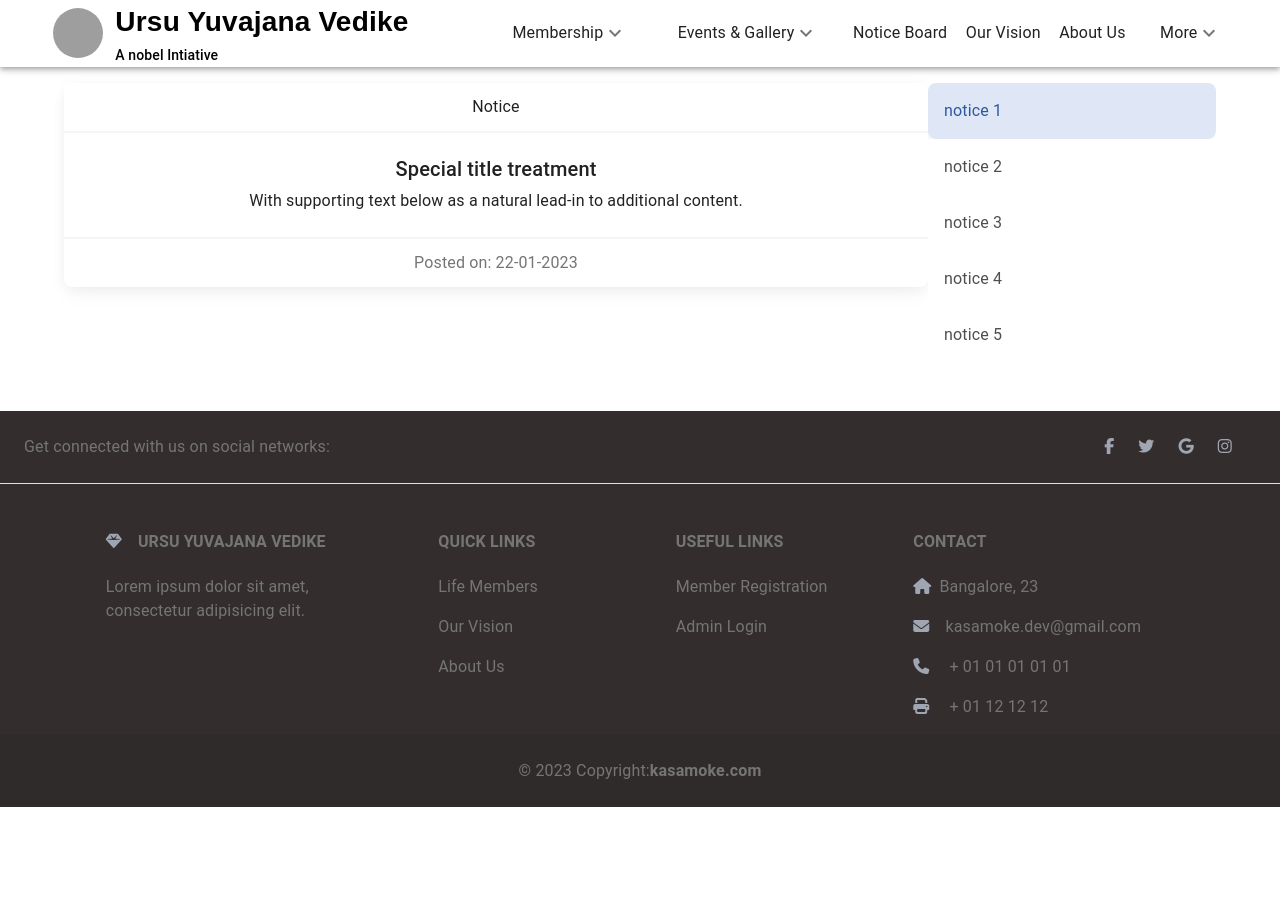
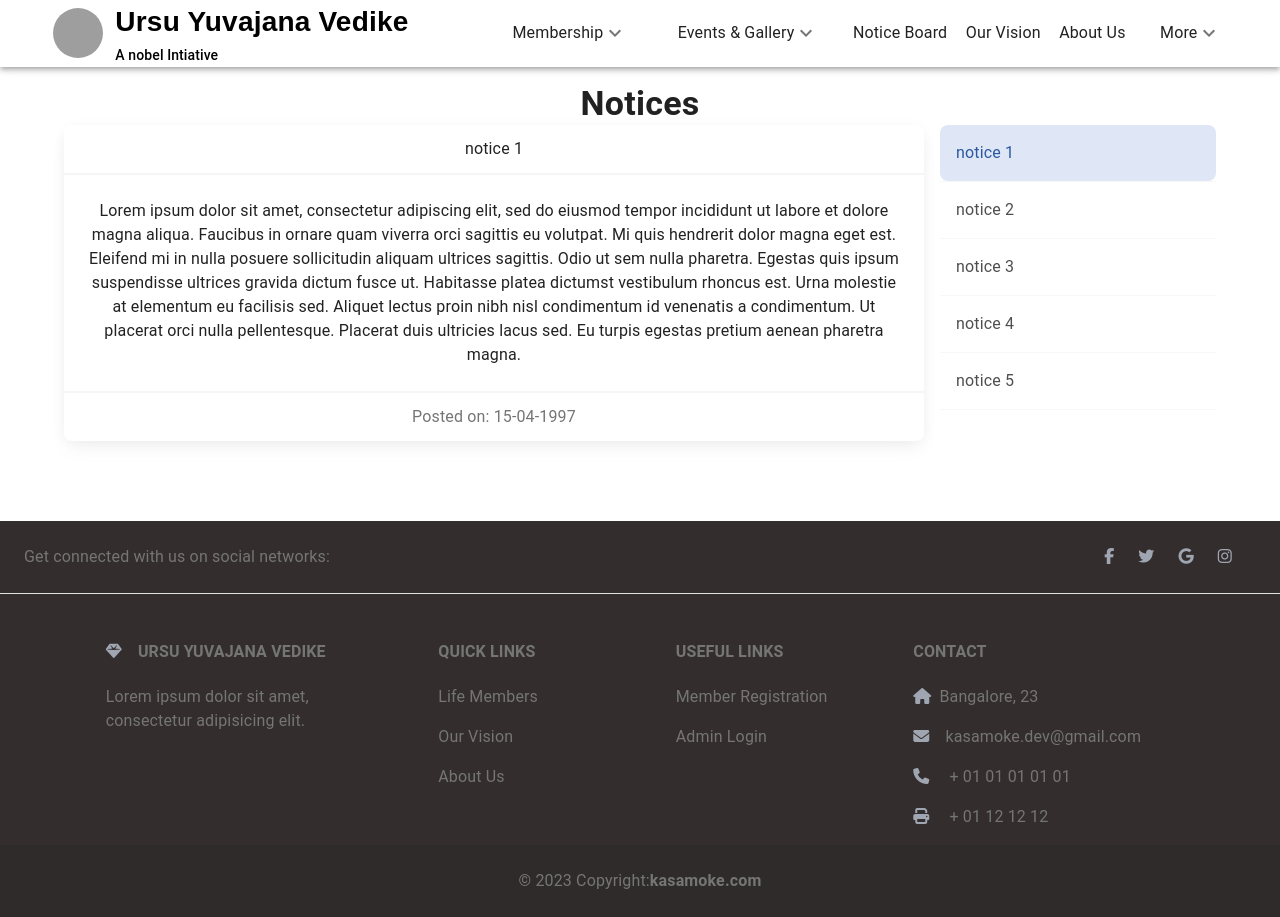
Before and after one commit to kasamokeDev/Ursu-Yuvajana-Vedike, a Next.js app: page /notice in a window 1280 px wide. Before the commit the page ends 807 px from the top, so only its background shows below. Built offline with nearby package versions, Linux system fonts and the light colour scheme; grey boxes are pictures that could not be loaded.

Commit message:
notice board ui

```diff
--- a/components/notice-board/NoticeContainer.js
+++ b/components/notice-board/NoticeContainer.js
@@ -1,19 +1,63 @@
+/* eslint-disable @next/next/no-img-element */
 import React from 'react';
-import { Container, Grid, Box } from '@mui/material';
+import { Container, Grid, Typography, useMediaQuery } from '@mui/material';
 import NoticeFocused from './NoticeFocused';
 import NoticeList from './NoticeList';
 import noticeData from '../../staticData/NoticeData';
 
+import { useTheme } from '@mui/material/styles';
+import Styles from './style';
+
 function NoticeContainer() {
+  const theme = useTheme();
+  const isMobile = useMediaQuery(theme.breakpoints.down('lg'));
+  const style = Styles(theme);
+  const [notices, setNotices] = React.useState(noticeData);
+  const [activeNotice, setActiveNotice] = React.useState(noticeData[0]);
+  const selectActive = (id) => {
+    notices.map((item) => {
+      if (item.id === id) setActiveNotice(item);
+    });
+    const noticeList = notices.map((item) => {
+      if (item.id === id) item.status = 'active';
+      else item.status = 'disabled';
+      return item;
+    });
+    setNotices(noticeList);
+  };
   return (
-    <Container maxWidth="lg" sx={{mt: 2}}>
-      <Grid container>
+    <Container
+      maxWidth="lg"
+      sx={{
+        display: 'flex',
+        flexDirection: 'column',
+        alignItems: 'center',
+        justifyContent: 'center',
+        mb: 10,
+        mt: 2,
+      }}
+    >
+      <Typography variant="h4">
+        <strong>Notices</strong>
+      </Typography>
+      {/* {isMobile && (
+        <Grid item xs={12} md={3}>
+          <NoticeList
+            noticeData={notices}
+            selectActive={selectActive}
+            mobileView={isMobile && true}
+          />
+        </Grid>
+      )} */}
+      <Grid container spacing={2}>
         <Grid item xs={12} md={9}>
-          <NoticeFocused />
+          <NoticeFocused notice={activeNotice} />
         </Grid>
-        <Grid item xs={12} md={3}>
-          <NoticeList noticeData={noticeData}/>
-        </Grid>
+        {/* {!isMobile && ( */}
+          <Grid item xs={12} md={3}>
+            <NoticeList noticeData={notices} selectActive={selectActive} />
+          </Grid>
+        {/* )} */}
       </Grid>
     </Container>
   );
--- a/components/notice-board/NoticeFocused.js
+++ b/components/notice-board/NoticeFocused.js
@@ -1,22 +1,21 @@
 import React from 'react';
 import { Box } from '@mui/material';
 
-function NoticeFocused() {
+function NoticeFocused({ notice }) {
   return (
     <Box>
       <div class="card text-center">
-        <div class="card-header">Notice</div>
+        <div class="card-header">{notice.title}</div>
         <div class="card-body">
-          <h5 class="card-title">Special title treatment</h5>
+          {/* <h5 class="card-title">Special title treatment</h5> */}
           <p class="card-text">
-            With supporting text below as a natural lead-in to additional
-            content.
+            {notice.body}
           </p>
           {/* <a href="#" class="btn btn-primary">
             Go somewhere
           </a> */}
         </div>
-        <div class="card-footer text-muted">Posted on: 22-01-2023</div>
+        <div class="card-footer text-muted">Posted on: {notice.postedOn}</div>
       </div>
     </Box>
   );
--- a/components/notice-board/NoticeList.js
+++ b/components/notice-board/NoticeList.js
@@ -1,10 +1,17 @@
 import React from 'react';
-
-function NoticeList({ noticeData }) {
+import { Divider } from '@mui/material';
+function NoticeList({ noticeData, selectActive, mobileView = false }) {
   return (
-    <ul className="list-group list-group-light">
-      {noticeData.map((item, index) => {
+    <ul
+      className={
+        mobileView
+          ? 'list-group list-group-light'
+          : 'list-group list-group-light'
+      }
+    >
+      {noticeData?.map((item, index) => {
         return (
+          <>
             <li
               key={index}
               className={
@@ -12,10 +19,16 @@ function NoticeList({ noticeData }) {
                   ? 'list-group-item px-3 border-0 active'
                   : 'list-group-item px-3 border-0'
               }
+              style={{ cursor: 'pointer' }}
               aria-current={item.status === 'active' ? 'true' : 'false'}
+              onClick={() => {
+                selectActive(item.id);
+              }}
             >
-            {item.body}
+              {item.title}
             </li>
+            <Divider />
+          </>
         );
       })}
     </ul>
--- /dev/null
+++ b/components/notice-board/style.js
@@ -0,0 +1,41 @@
+const Styles = (theme) => ({
+  slideType1: {
+    animation: 'translate-title 2s linear',
+    '@keyframes translate-title': {
+      '0%': {
+        opacity: 0,
+        transform: 'translateY(-200%)',
+      },
+      '100%': {
+        opacity: 1,
+        transform: 'translateY(0)',
+      },
+    },
+  },
+  carouselImage: {
+    [theme.breakpoints.down('sm')]: {
+      maxHeight: '15rem',
+    },
+    maxWidth: '100%',
+    maxHeight: '10rem',
+    objectFit: 'cover',
+  },
+  swiperSlide: {
+    maxWidth: '100%',
+  },
+  button: {
+    width: '15rem',
+    textTransform: 'none',
+    borderRadius: '1rem',
+    backgroundColor: 'rgb(45, 132, 204)',
+    fontFamily: 'arial, sans-serif',
+    color: '#FFFFFF',
+
+    '&:hover': {
+      backgroundColor: 'rgb(45, 132, 204)',
+      color: '#FFFFFF',
+    },
+  },
+});
+
+export default Styles;
--- a/components/photo-gallery/MainPhotoGallery.js
+++ b/components/photo-gallery/MainPhotoGallery.js
@@ -15,9 +15,7 @@ function MainPhotoGallery() {
         mt: 2,
       }}
     >
-      <Typography
-        variant="h4"
-      >
+      <Typography variant="h4">
         <strong>Photo Gallery</strong>
       </Typography>
       <div class="lightbox">
--- a/staticData/NoticeData.js
+++ b/staticData/NoticeData.js
@@ -1,27 +1,37 @@
 const noticeData = [
   {
-    body: 'notice 1',
-    postedOn: '',
+    id: 1,
+    title: 'notice 1',
+    body: 'Lorem ipsum dolor sit amet, consectetur adipiscing elit, sed do eiusmod tempor incididunt ut labore et dolore magna aliqua. Faucibus in ornare quam viverra orci sagittis eu volutpat. Mi quis hendrerit dolor magna eget est. Eleifend mi in nulla posuere sollicitudin aliquam ultrices sagittis. Odio ut sem nulla pharetra. Egestas quis ipsum suspendisse ultrices gravida dictum fusce ut. Habitasse platea dictumst vestibulum rhoncus est. Urna molestie at elementum eu facilisis sed. Aliquet lectus proin nibh nisl condimentum id venenatis a condimentum. Ut placerat orci nulla pellentesque. Placerat duis ultricies lacus sed. Eu turpis egestas pretium aenean pharetra magna.',
+    postedOn: '15-04-1997',
     status: 'active',
   },
   {
-    body: 'notice 2',
-    postedOn: '',
+    id: 2,
+    title: 'notice 2',
+    body: 'Aliquam vestibulum morbi blandit cursus risus at ultrices mi. Faucibus interdum posuere lorem ipsum dolor sit. Nunc eget lorem dolor sed viverra ipsum nunc aliquet bibendum. Nisi est sit amet facilisis magna etiam tempor orci eu. Varius duis at consectetur lorem donec massa. Lobortis mattis aliquam faucibus purus in massa tempor nec. Feugiat in ante metus dictum at tempor commodo ullamcorper a. Massa sed elementum tempus egestas sed sed risus. Ultrices mi tempus imperdiet nulla malesuada pellentesque elit eget gravida. Enim ut tellus elementum sagittis vitae et leo. Ornare massa eget egestas purus viverra accumsan in nisl. In hac habitasse platea dictumst vestibulum rhoncus. Quis commodo odio aenean sed adipiscing diam donec. Imperdiet proin fermentum leo vel.',
+    postedOn: '15-04-1996',
     status: 'disabled',
   },
   {
-    body: 'notice 3',
-    postedOn: '',
+    id: 3,
+    title: 'notice 3',
+    body: 'Erat nam at lectus urna duis convallis convallis. Ultricies tristique nulla aliquet enim tortor. Enim eu turpis egestas pretium aenean pharetra. Vitae sapien pellentesque habitant morbi tristique. Lectus nulla at volutpat diam ut venenatis tellus in metus. Nulla aliquet porttitor lacus luctus accumsan tortor posuere ac ut. Odio facilisis mauris sit amet massa vitae. Nunc faucibus a pellentesque sit amet porttitor eget. Pellentesque diam volutpat commodo sed egestas egestas fringilla phasellus. Condimentum vitae sapien pellentesque habitant morbi. Mauris augue neque gravida in fermentum et. Gravida in fermentum et sollicitudin. Sociis natoque penatibus et magnis dis parturient montes. Id neque aliquam vestibulum morbi blandit cursus.',
+    postedOn: '09-04-1995',
     status: 'disabled',
   },
   {
-    body: 'notice 4',
-    postedOn: '',
+    id: 4,
+    title: 'notice 4',
+    body: 'Massa massa ultricies mi quis hendrerit dolor magna eget. Eget nullam non nisi est sit. Sed felis eget velit aliquet. Enim blandit volutpat maecenas volutpat. Urna duis convallis convallis tellus id. Est placerat in egestas erat imperdiet sed euismod. Leo integer malesuada nunc vel risus commodo viverra maecenas. Tellus integer feugiat scelerisque varius morbi enim nunc faucibus. Vel elit scelerisque mauris pellentesque pulvinar pellentesque habitant morbi. Velit scelerisque in dictum non consectetur a erat nam at. Mauris nunc congue nisi vitae suscipit. In aliquam sem fringilla ut morbi tincidunt augue interdum. Pellentesque elit eget gravida cum sociis natoque penatibus et.',
+    postedOn: '05-04-1995',
     status: 'disabled',
   },
   {
-    body: 'notice 5',
-    postedOn: '',
+    id: 5,
+    title: 'notice 5',
+    body: 'Enim lobortis scelerisque fermentum dui faucibus in ornare. Et ligula ullamcorper malesuada proin libero nunc consequat interdum varius. Elementum pulvinar etiam non quam lacus suspendisse faucibus. Neque viverra justo nec ultrices dui sapien. Sit amet mauris commodo quis. Facilisis mauris sit amet massa vitae tortor condimentum lacinia quis. Eu ultrices vitae auctor eu augue ut lectus arcu. Sed viverra ipsum nunc aliquet. Venenatis cras sed felis eget velit. Quis varius quam quisque id diam vel quam elementum pulvinar. Sed vulputate odio ut enim blandit volutpat maecenas volutpat blandit. Faucibus ornare suspendisse sed nisi lacus sed. Dui nunc mattis enim ut tellus elementum sagittis vitae. Ultricies mi quis hendrerit dolor magna eget est. Aliquam vestibulum morbi blandit cursus risus at ultrices mi tempus. Sed risus pretium quam vulputate dignissim suspendisse in est. Nunc consequat interdum varius sit amet mattis vulputate',
+    postedOn: '25-04-1994',
     status: 'disabled',
   },
 ];
```
Also changed, not shown: components/top-nav/TopNav.js (+12 -4 lines). Lines whose indentation alone changed are shown as unchanged.
